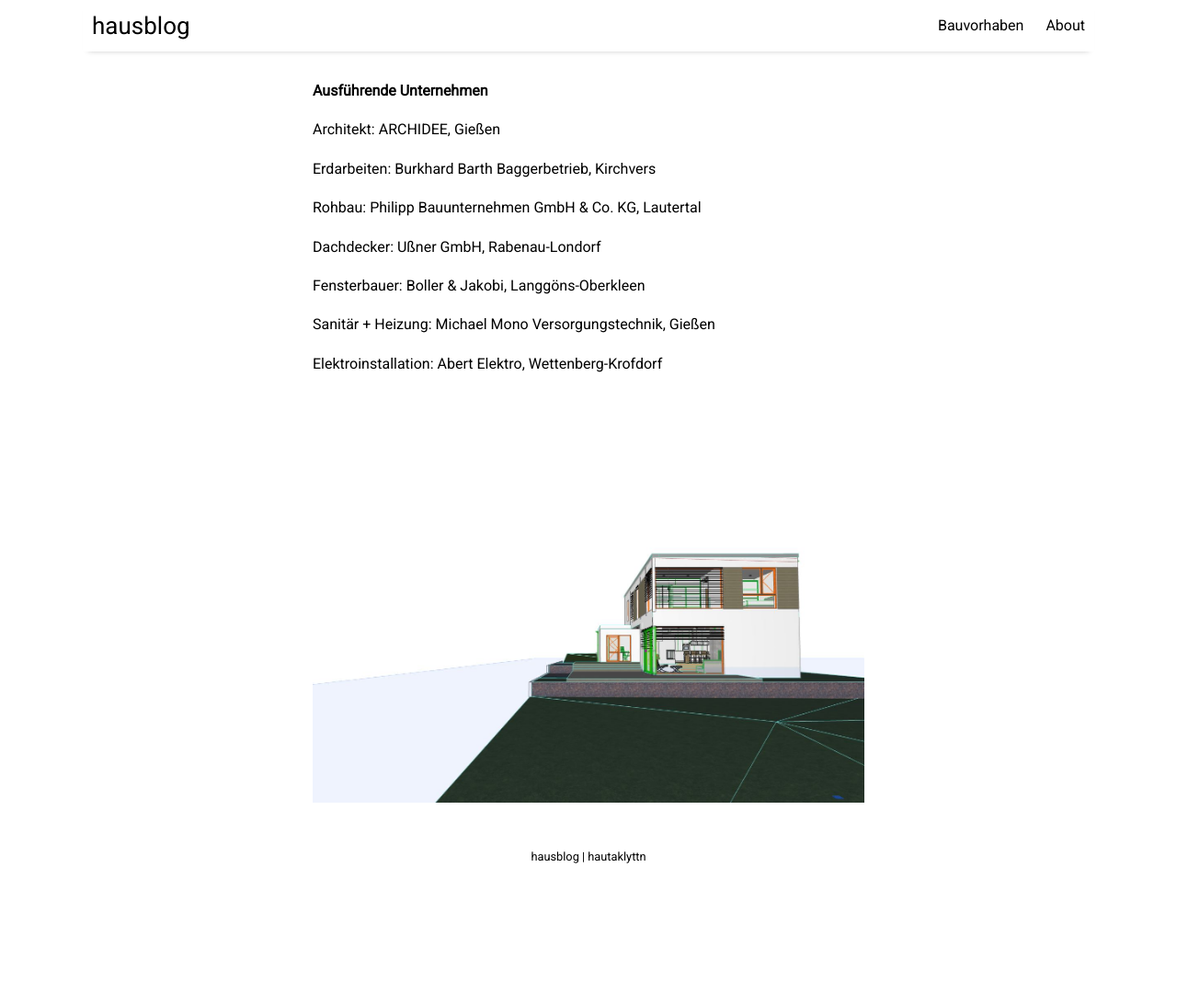
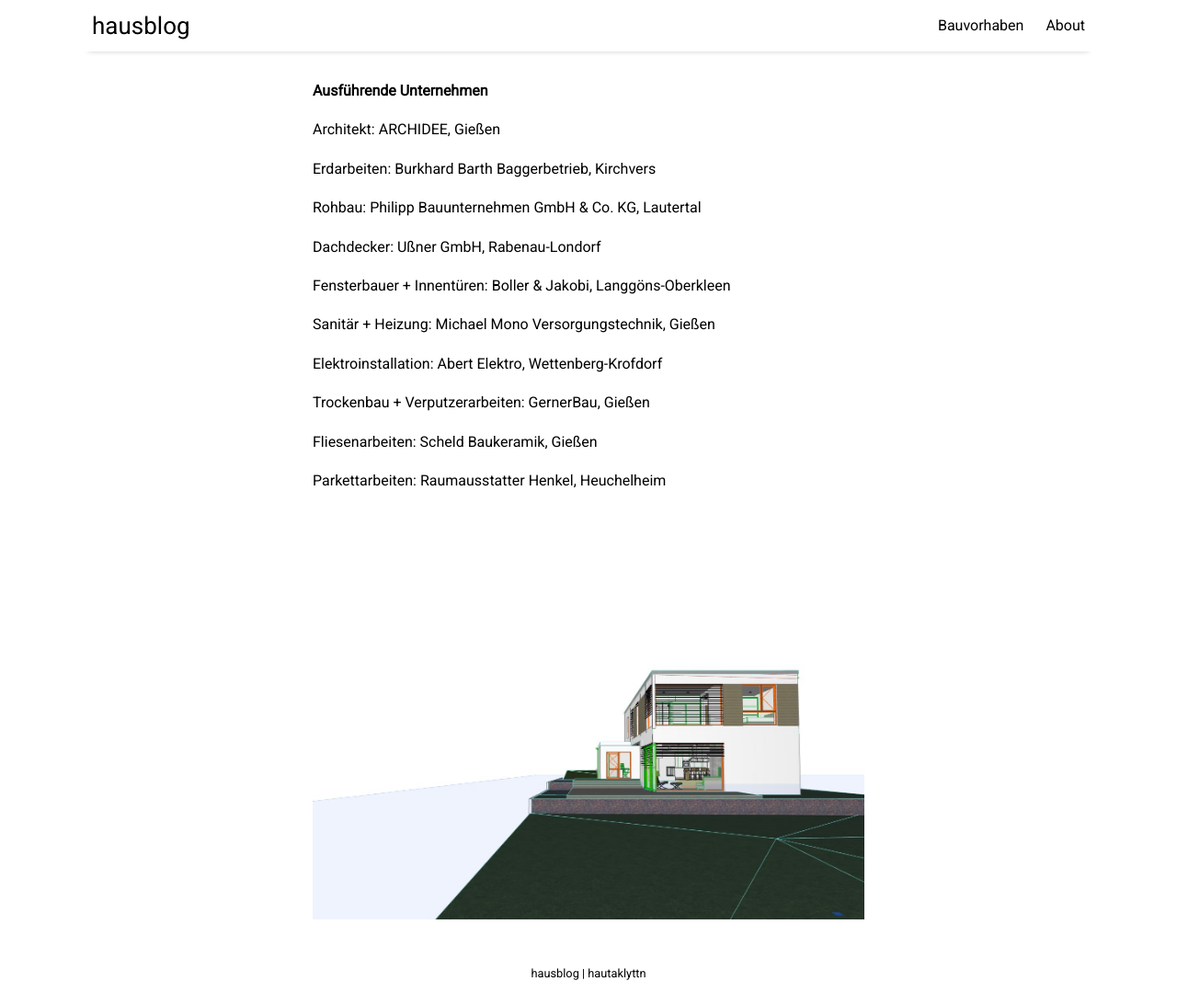
Before and after one commit to Hautaklyttn/hausblog, a Jekyll site: the page built from docs/pages/about.md, in a window 1280 px wide and 1092 px high. Shown: the whole window at 92% size. Built offline with Jekyll 4.4.1, drawn with Linux system fonts in a browser that asks for light colours; nearby versions of some CDN libraries.

Commit message:
'About' updated

```diff
--- a/docs/pages/about.md
+++ b/docs/pages/about.md
@@ -13,11 +13,17 @@ Rohbau: Philipp Bauunternehmen GmbH & Co. KG, Lautertal
 
 Dachdecker: Ußner GmbH, Rabenau-Londorf
 
-Fensterbauer: Boller & Jakobi, Langgöns-Oberkleen
+Fensterbauer + Innentüren: Boller & Jakobi, Langgöns-Oberkleen
 
 Sanitär + Heizung: Michael Mono Versorgungstechnik, Gießen
 
 Elektroinstallation: Abert Elektro, Wettenberg-Krofdorf
+
+Trockenbau + Verputzerarbeiten: GernerBau, Gießen
+
+Fliesenarbeiten: Scheld Baukeramik, Gießen
+
+Parkettarbeiten: Raumausstatter Henkel, Heuchelheim
 
 <br>
 
```
